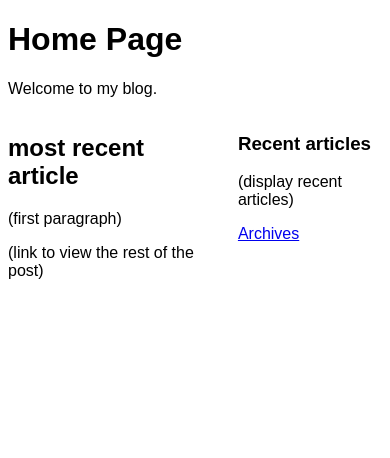
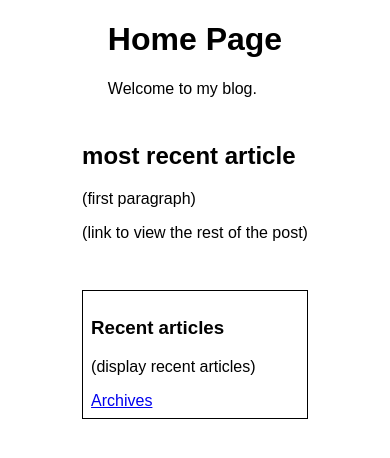
Before and after one commit to MauritzLM/blog-api-view, a React (Create React App) app: page / in a window 390 px wide. Shown: the top 458 px of the page. Built offline with nearby package versions, Linux system fonts and the light colour scheme.

Commit message:
updated mobile layout

```diff
--- a/src/App.css
+++ b/src/App.css
@@ -9,9 +9,65 @@ html {
 
 body {
   font-size: 1.6rem;
+  margin: 0;
 }
 
+#root {
+  display: flex;
+  flex-direction: column;
+  align-items: center;
+}
+
+/* main */
 main {
   display: flex;
+  flex-direction: column;
   gap: 2em;
+  max-width: 700px;
+  padding: .5em;
 }
+
+/* sidebar */
+aside {
+  padding: .5em;
+  border: 1px solid;
+}
+
+/* comments */
+.comments-section {
+  display: flex;
+  flex-direction: column;
+  gap: 1em;
+}
+
+.comments-container {
+  display: flex;
+  flex-direction: column;
+  gap: .5em;
+}
+
+.comment-card {
+  padding: .5em;
+  border: 1px solid;
+}
+
+/* new comment form */
+.comment-form {
+  display: flex;
+  flex-direction: column;
+  width: 300px;
+  gap: 1em;
+  border: 1px solid;
+  padding: .5em;
+}
+
+.comment-form label {
+  display: flex;
+  flex-direction: column;
+}
+
+.comment-form button {
+  width: 50%;
+}
+
+/* Media queries */
```
